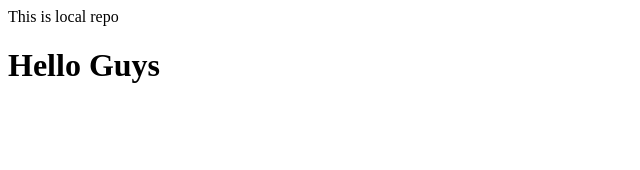
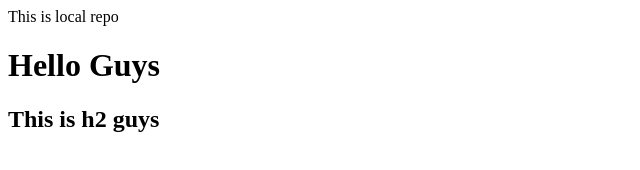
Before and after one commit to thunderbird7413/local-repo, a plain HTML site: page index.html in a window 1280 px wide. Shown: the whole page, without its empty margins (0-640 px from the left). Drawn offline with Linux system fonts and the light colour scheme.

Commit message:
added h2 tag

```diff
--- a/index.html
+++ b/index.html
@@ -1,2 +1,3 @@
 <p>This is local repo</p>
 <h1>Hello Guys</h1>
+<h2>This is h2 guys</h2>
```
